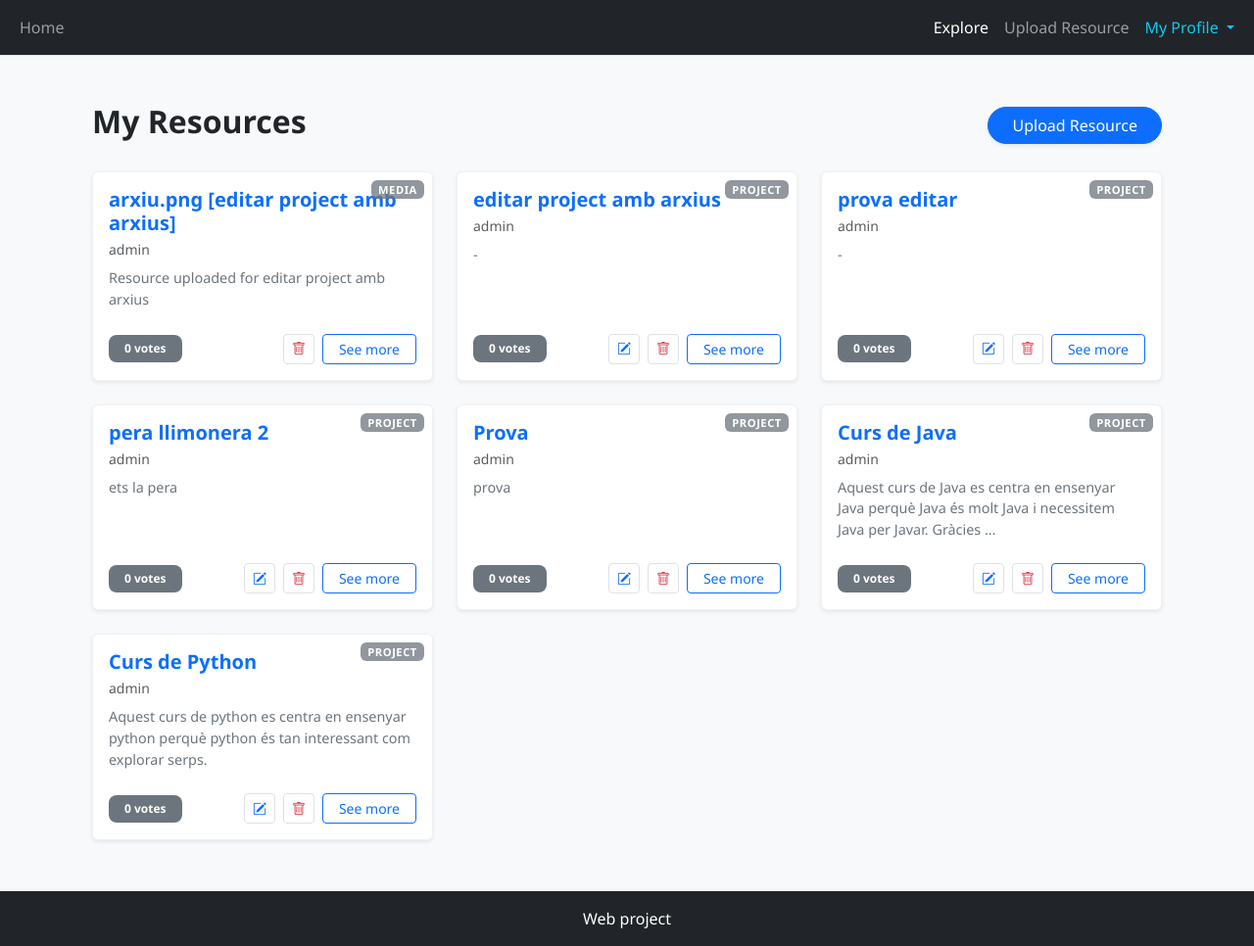
After one commit to eem-3/web-project, a Django app: page /my-content/ in a window 1280 px wide. The commit adds this page. Shown: the whole page at 98% size. Run offline with Django 5.2, Linux system fonts and the light colour scheme; a user stored in the database is signed in; data comes from the database, SQL or seed files in the repository; both versions use the stored data as it was after the commit.

Commit message:
Editar i Eliminar

```diff
--- a/core/urls.py
+++ b/core/urls.py
@@ -8,4 +8,7 @@ urlpatterns = [
 
     path('project/<uuid:pk>/', views.EntityView1, name='project_detail'),
     path('media/<uuid:pk>/', views.EntityView1, name='media_detail'),
+    path('my-content/', views.MyEntitiesView.as_view(), name='my_entities'),
+    path('project/edit/<uuid:pk>/', views.PostUpdateProject.as_view(), name='project_edit'),
+    path('project/delete/<uuid:pk>/', views.PostDeleteProject.as_view(), name='project_delete'),
 ]
--- a/core/views.py
+++ b/core/views.py
@@ -1,11 +1,13 @@
 import uuid
 
+from django.template.context_processors import request
 from django.urls import reverse_lazy
-from django.views.generic import CreateView
+from django.views.generic import CreateView, ListView, UpdateView, DeleteView
 from .forms import BootstrapUserCreationForm
 from django.shortcuts import render, get_object_or_404
 from .models import Entity, Project, Media, Comment, Tag, Status
-from django.http import HttpResponseRedirect
+from django.http import HttpResponseRedirect, Http404
+from django.contrib.auth.mixins import UserPassesTestMixin, LoginRequiredMixin
 
 def view_home(request):
     if request.user.is_authenticated:
@@ -107,3 +109,92 @@ class PostCreateProject(CreateView):
             self.object.media_items.add(new_media)
 
         return HttpResponseRedirect(self.get_success_url())
+
+
+class MyEntitiesView(ListView):
+    model = Entity
+    template_name = 'components/my_entities.html'
+    context_object_name = 'entities'
+
+    def get_queryset(self):
+        return Entity.objects.filter(user=self.request.user).order_by('-created_at')
+
+
+class PostUpdateProject(LoginRequiredMixin, UserPassesTestMixin, UpdateView):
+    # En lloc de model = Project, usarem el queryset per ser més flexibles
+    model = Project
+    fields = ['title', 'description', 'tags']
+    template_name = 'components/project_form.html'
+    success_url = reverse_lazy('core:my_entities')
+
+    def test_func(self):
+        # Fem un try/except per si l'objecte no és un projecte
+        try:
+            project = self.get_object()
+            return self.request.user == project.user
+        except:
+            return False
+
+    def get_object(self, queryset=None):
+        try:
+            return super().get_object(queryset)
+        except Project.DoesNotExist:
+            raise Http404("This resource is a File, not a Project, and cannot be edited this way.")
+
+    def post(self, request, *args, **kwargs):
+        data = request.POST.copy()
+        tags_enviats = data.getlist('tags')
+        nous_ids = []
+        for valor in tags_enviats:
+            valor = valor.strip()
+            if not valor: continue
+
+            es_uuid = False
+            try:
+                uuid.UUID(valor)
+                es_uuid = True
+            except ValueError:
+                es_uuid = False
+
+            if es_uuid:
+                tag_obj = Tag.objects.filter(tag_id=valor).first()
+                if tag_obj:
+                    nous_ids.append(str(tag_obj.pk))
+                    continue
+
+            tag_obj, _ = Tag.objects.get_or_create(tag=valor)
+            nous_ids.append(str(tag_obj.pk))
+
+        data.setlist('tags', nous_ids)
+        request.POST = data
+        return super().post(request, *args, **kwargs)
+
+    def form_valid(self, form):
+        self.object = form.save()
+
+        media_to_delete = self.request.POST.getlist('delete_media')
+        if media_to_delete:
+            self.object.media_items.remove(*media_to_delete)
+
+        files = self.request.FILES.getlist('upload_files')
+        for f in files:
+            new_media = Media.objects.create(
+                title=f"{f.name} (Added)",
+                user=self.request.user,
+                type=2,
+                status=self.object.status,
+                file=f,
+                filename=f.name,
+                mimetype=f.content_type
+            )
+            self.object.media_items.add(new_media)
+
+        return HttpResponseRedirect(self.get_success_url())
+
+
+class PostDeleteProject(LoginRequiredMixin, UserPassesTestMixin, DeleteView):
+    model = Project
+    success_url = reverse_lazy('core:my_entities')
+
+    def test_func(self):
+        return self.request.user == self.get_object().user
--- a/templates/base.html
+++ b/templates/base.html
@@ -34,6 +34,7 @@
                             </a>
                             <ul class="dropdown-menu dropdown-menu-end dropdown-menu-dark">
                                 <li><a class="dropdown-item" href="#">My Profile</a></li>
+                                <li><a class="dropdown-item" href="{% url 'core:my_entities' %}">My Content</a></li>
                                 <li><hr class="dropdown-divider"></li>
                                 <li>
                                     <form method="post" action="{% url 'logout' %}">
--- a/templates/components/entity_detail.html
+++ b/templates/components/entity_detail.html
@@ -8,8 +8,8 @@
         <div class="col-12 col-lg-10">
 
             <div class="mb-4">
-                <a href="{% url 'core:home' %}" class="btn btn-outline-secondary btn-sm shadow-sm">
-                    <i class="bi bi-arrow-left"></i> ← Go back to Explore
+                <a href="javascript:history.back()" class="btn btn-outline-secondary btn-sm shadow-sm">
+                    <i class="bi bi-arrow-left"></i> Go back
                 </a>
             </div>
 
--- /dev/null
+++ b/templates/components/my_entities.html
@@ -0,0 +1,115 @@
+{% extends "base.html" %}
+
+{% block content %}
+<link rel="stylesheet" href="https://cdn.jsdelivr.net/npm/bootstrap-icons@1.11.3/font/bootstrap-icons.min.css">
+
+<div class="container py-4">
+    <div class="d-flex justify-content-between align-items-center mb-4">
+        <h2 class="fw-bold text-dark">My Resources</h2>
+        <a href="{% url 'core:project_create' %}" class="btn btn-primary rounded-pill px-4 shadow-sm">
+            Upload Resource
+        </a>
+    </div>
+
+    <div class="row row-cols-1 row-cols-md-2 row-cols-lg-3 g-4">
+        {% for entity in entities %}
+        <div class="col">
+            <div class="card h-100 shadow-sm border-secondary border-opacity-10 position-relative">
+
+                <span class="position-absolute top-0 end-0 m-2 badge bg-secondary bg-opacity-75" style="font-size: 0.7rem; letter-spacing: 0.5px;">
+                    {% if entity.type == 1 %}PROJECT{% else %}MEDIA{% endif %}
+                </span>
+
+                <div class="card-body">
+                    <h5 class="card-title text-primary fw-bold mb-1">{{ entity.title }}</h5>
+                    <p class="text-muted small mb-2">{{ entity.user.username }}</p>
+                    <p class="card-text text-secondary" style="font-size: 0.9rem;">
+                        {{ entity.description|truncatewords:20 }}
+                    </p>
+                </div>
+
+                <div class="card-footer bg-transparent border-top-0 d-flex justify-content-between align-items-center pb-3">
+                    <span class="badge bg-secondary text-white px-3 py-2" style="font-size: 0.75rem; border-radius: 8px; background-color: #6c757d !important;">
+                        {{ entity.total_votes|default:"0" }} votes
+                    </span>
+
+                    <div class="d-flex align-items-center gap-2">
+
+                        {# Només permetem EDITAR si és un Projecte (Tipus 1) per evitar el 404 #}
+                        {% if entity.type == 1 %}
+                        <a href="{% url 'core:project_edit' entity.pk %}" class="btn btn-sm btn-outline-primary p-1 px-2" title="Edit" style="border-color: #dee2e6;">
+                            <i class="bi bi-pencil-square"></i>
+                        </a>
+                        {% endif %}
+
+                        <button type="button"
+                                class="btn btn-sm btn-outline-danger p-1 px-2"
+                                style="border-color: #dee2e6;"
+                                data-bs-toggle="modal"
+                                data-bs-target="#deleteModal"
+                                data-entity-id="{{ entity.pk }}"
+                                data-entity-title="{{ entity.title }}">
+                            <i class="bi bi-trash"></i>
+                        </button>
+
+                        <a href="{{ entity.get_absolute_url }}" class="btn btn-sm btn-outline-primary px-3 fw-medium">
+                            See more
+                        </a>
+                    </div>
+                </div>
+            </div>
+        </div>
+        {% empty %}
+        <div class="col-12 text-center py-5">
+            <i class="bi bi-folder2-open display-1 text-light"></i>
+            <p class="text-muted mt-3">You haven't published anything yet.</p>
+        </div>
+        {% endfor %}
+    </div>
+</div>
+
+<div class="modal fade" id="deleteModal" tabindex="-1" aria-labelledby="deleteModalLabel" aria-hidden="true">
+    <div class="modal-dialog modal-dialog-centered">
+        <div class="modal-content border-0 shadow">
+            <div class="modal-header bg-danger text-white">
+                <h5 class="modal-title" id="deleteModalLabel"><i class="bi bi-exclamation-triangle me-2"></i> Confirm Delete</h5>
+                <button type="button" class="btn-close btn-close-white" data-bs-dismiss="modal" aria-label="Close"></button>
+            </div>
+            <div class="modal-body p-4 text-center">
+                <p class="text-muted mb-1">Are you sure you want to delete this resource?</p>
+                <h5 id="entityTitleDisplay" class="fw-bold text-dark"></h5>
+                <p class="text-danger small mt-3 mb-0">
+                    <i class="bi bi-info-circle"></i> This action is permanent and cannot be undone.
+                </p>
+            </div>
+            <div class="modal-footer border-0 d-flex justify-content-center pb-4">
+                <button type="button" class="btn btn-light px-4" data-bs-dismiss="modal">Cancel</button>
+                <form id="deleteForm" method="post" action="">
+                    {% csrf_token %}
+                    <button type="submit" class="btn btn-danger px-4 shadow-sm">Yes, Delete</button>
+                </form>
+            </div>
+        </div>
+    </div>
+</div>
+
+<script>
+document.addEventListener('DOMContentLoaded', function() {
+    const deleteModal = document.getElementById('deleteModal');
+    if (deleteModal) {
+        deleteModal.addEventListener('show.bs.modal', function (event) {
+            const button = event.relatedTarget; // Botó que ha obert el modal
+            const entityId = button.getAttribute('data-entity-id');
+            const entityTitle = button.getAttribute('data-entity-title');
+
+            // Omplim el títol del projecte al modal
+            document.getElementById('entityTitleDisplay').textContent = entityTitle;
+
+            // Ajustem l'acció del formulari amb l'ID real
+            const deleteForm = document.getElementById('deleteForm');
+            deleteForm.action = `/project/delete/${entityId}/`;
+        });
+    }
+});
+</script>
+{% endblock %}
```
Also changed, not shown: templates/components/home.html (+7 -1 lines), templates/components/project_form.html (+46 -21 lines), db.sqlite3, media/uploads/2026/05/12/arxiu_FqjZuSu.png (added).
